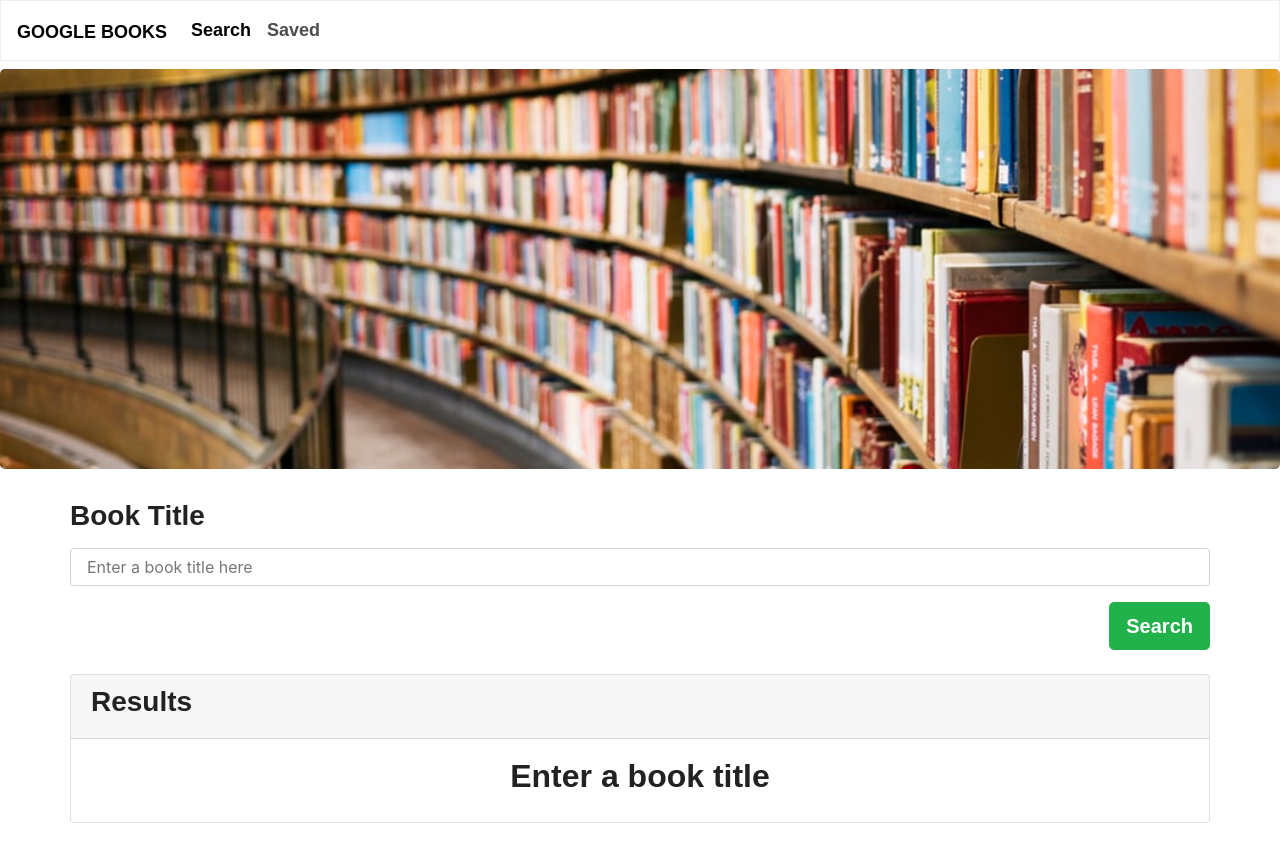
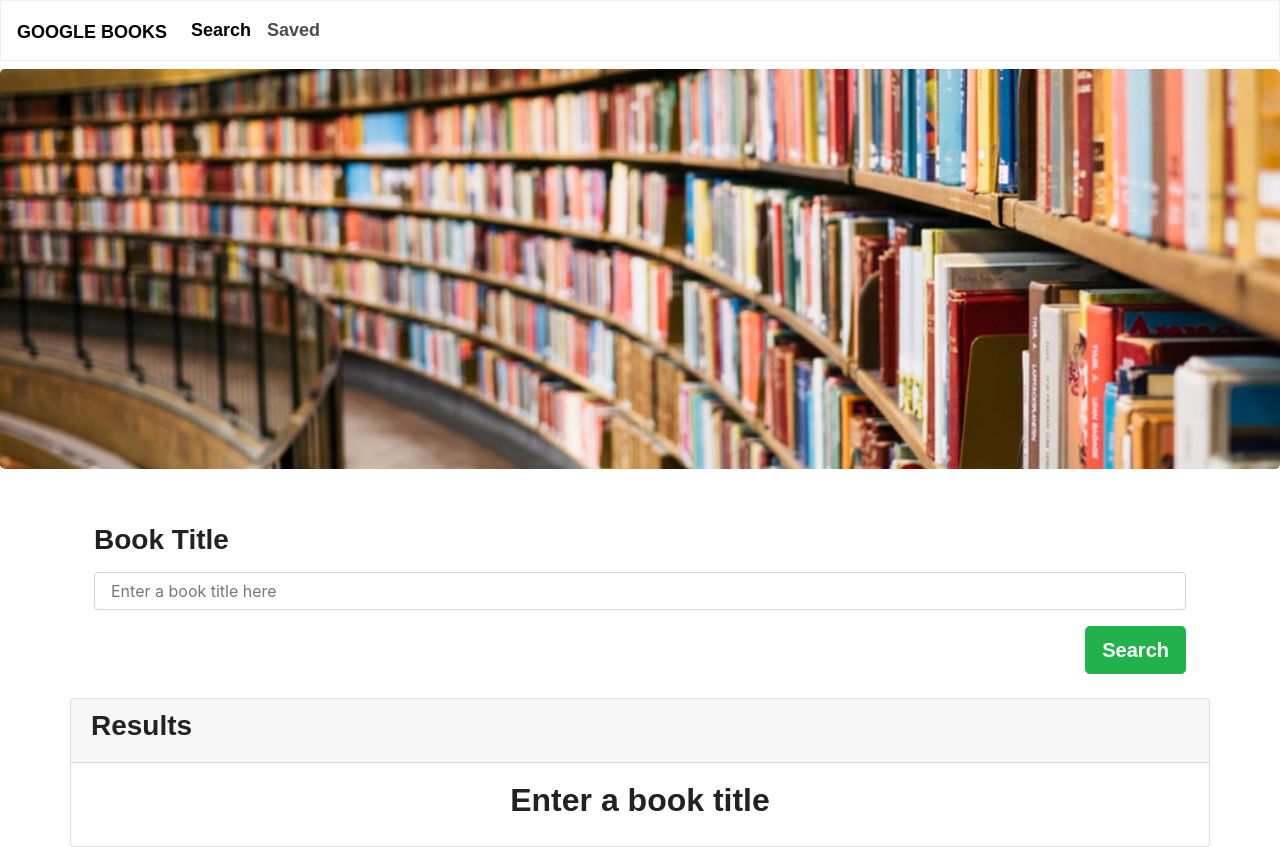
Before and after one commit to tiurzm/Google-Books-Search, a React (Create React App) app in the folder client/: page / in a window 1280 px wide. Before the commit the page ends 823 px from the top, so only its background shows below. Built offline with nearby package versions, Linux system fonts and the light colour scheme; a web font is replaced by a local one.

Commit message:
added margin

```diff
--- a/client/src/components/Form/index.js
+++ b/client/src/components/Form/index.js
@@ -2,7 +2,7 @@ import React from "react";
 
 function Form({ q, handleInputChange, handleFormSubmit }) {
   return (
-    <form>
+    <form className="m-4">
       <div className="form-group">
         <label htmlFor="Query">
           <h3><strong>Book Title</strong></h3>
```
